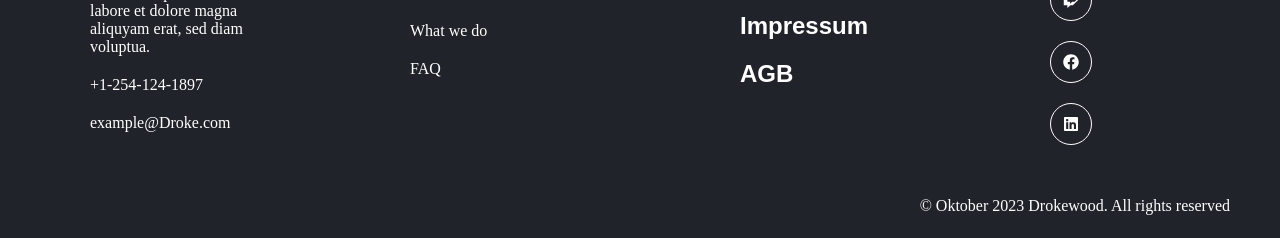
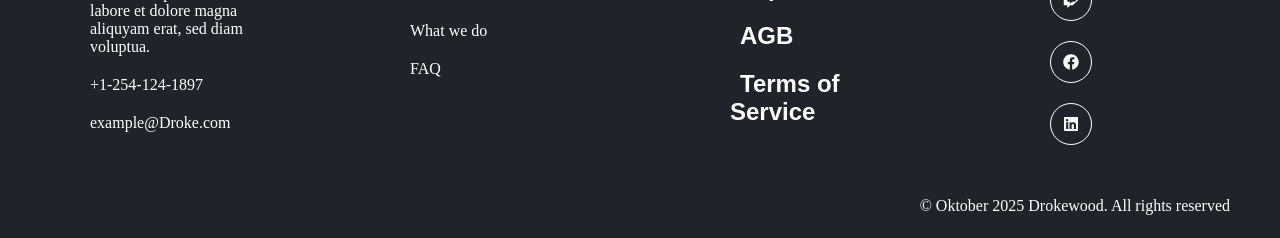
Before and after one commit to Drokewood/tontastika-website, a React (Create React App) app: page / in a window 1280 px wide. Shown: the part 969-1207 px from the top of the page. Built offline with nearby package versions, Linux system fonts and the light colour scheme; no server answers.

Commit message:
feat: add ToS navigation and update Footer
- Add Terms of Service link to Footer navigation
- Update copyright year from 2023 to 2025
- Improve Footer navigation discoverability

```diff
--- a/src/components/Footer.js
+++ b/src/components/Footer.js
@@ -25,6 +25,7 @@ export default function Footer() {
                         <li> Career </li>
                         <li> <FooterLink to="/impressum"> Impressum </FooterLink> </li>
                         <li> <FooterLink to="/agb"> AGB </FooterLink> </li>
+                        <li> <FooterLink to="/tos"> Terms of Service </FooterLink> </li>
                     </ul>
                     <ul>
                         <SocialIcons  />
@@ -32,7 +33,7 @@ export default function Footer() {
 
 
                 </Flex>
-                <p> &copy; Oktober 2023 Drokewood. All rights reserved </p>
+                <p> &copy; Oktober 2025 Drokewood. All rights reserved </p>
             </FooterContainer>
         </StyledFooter>
 
```
